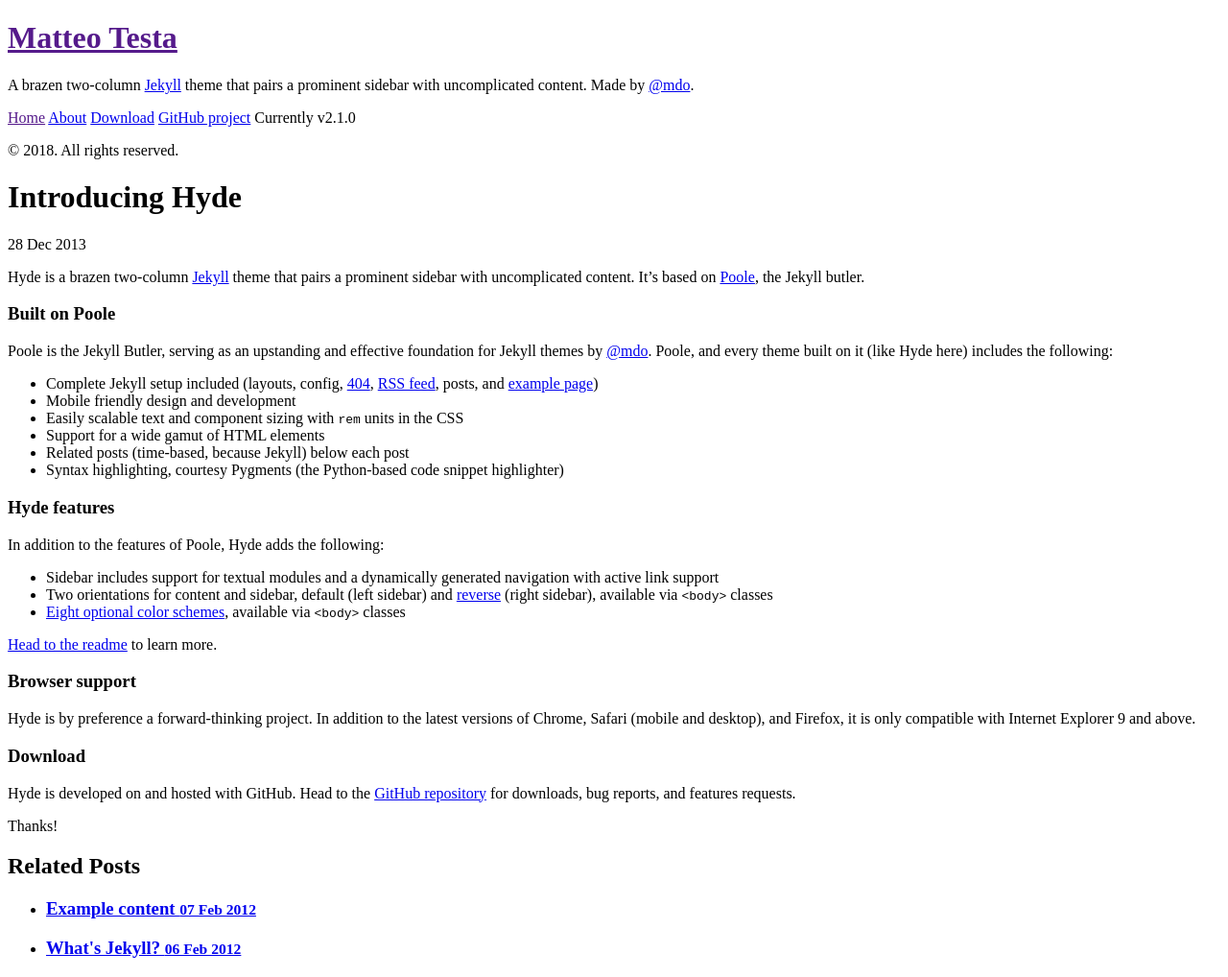
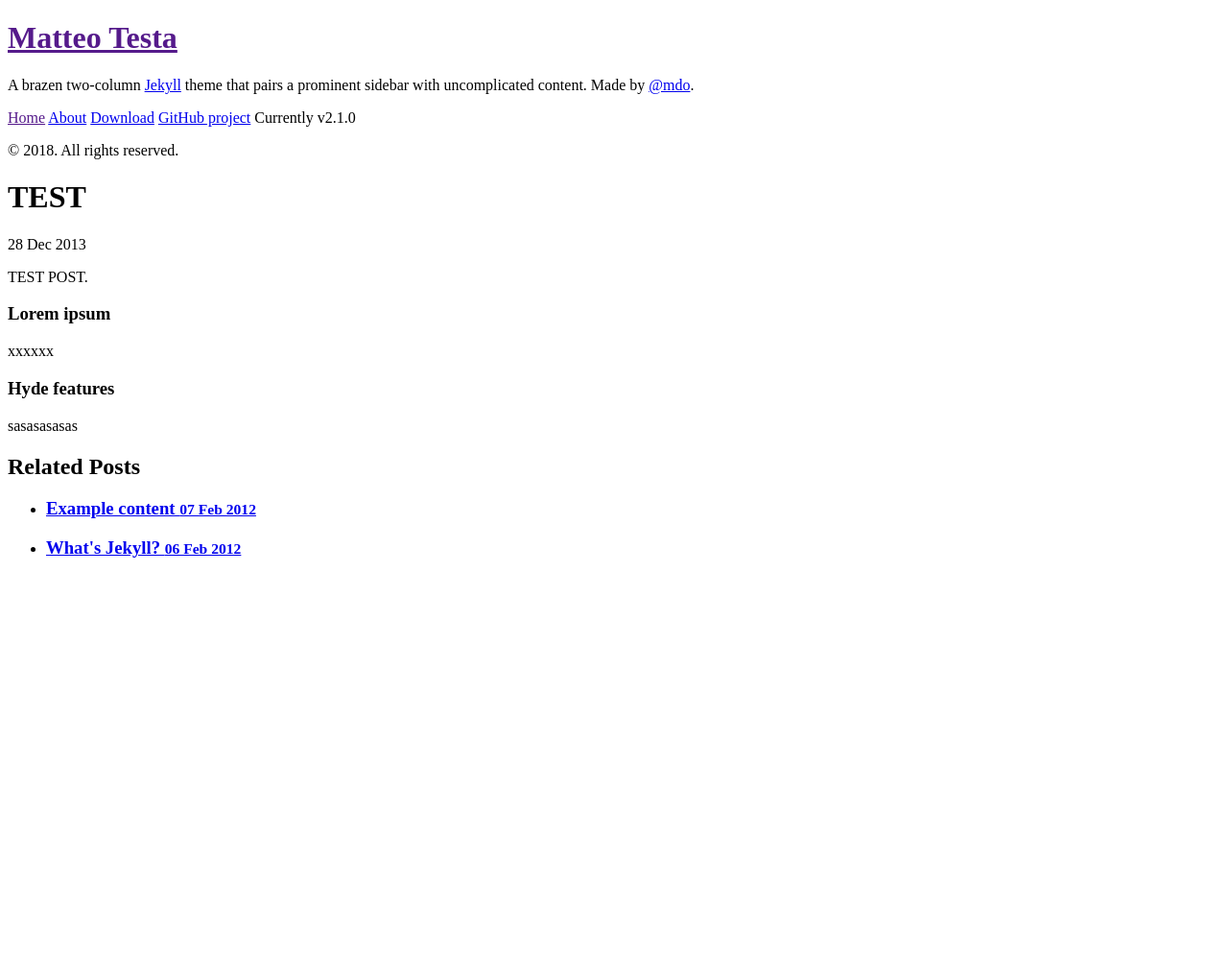
Before and after one commit to matteotesta/matteotesta.github.io, a Jekyll site: the page built from _posts/2013-12-28-introducing-hyde.md, in a window 1280 px wide. Shown: the whole page at 96% size. Built offline with Jekyll 4.4.1, drawn with Linux system fonts in a browser that asks for light colours; Markdown is read by kramdown in place of the engine named in the settings; after the commit the page ends 900 px from its top, so only the background shows below that.

Commit message:
Update 2013-12-28-introducing-hyde.md

```diff
--- a/_posts/2013-12-28-introducing-hyde.md
+++ b/_posts/2013-12-28-introducing-hyde.md
@@ -1,37 +1,12 @@
 ---
 layout: post
-title: Introducing Hyde
+title: TEST
 ---
+TEST POST.
 
-Hyde is a brazen two-column [Jekyll](http://jekyllrb.com) theme that pairs a prominent sidebar with uncomplicated content. It's based on [Poole](http://getpoole.com), the Jekyll butler.
-
-### Built on Poole
-
-Poole is the Jekyll Butler, serving as an upstanding and effective foundation for Jekyll themes by [@mdo](https://twitter.com/mdo). Poole, and every theme built on it (like Hyde here) includes the following:
-
-* Complete Jekyll setup included (layouts, config, [404](/404), [RSS feed](/atom.xml), posts, and [example page](/about))
-* Mobile friendly design and development
-* Easily scalable text and component sizing with `rem` units in the CSS
-* Support for a wide gamut of HTML elements
-* Related posts (time-based, because Jekyll) below each post
-* Syntax highlighting, courtesy Pygments (the Python-based code snippet highlighter)
+### Lorem ipsum
+xxxxxx
 
 ### Hyde features
 
-In addition to the features of Poole, Hyde adds the following:
-
-* Sidebar includes support for textual modules and a dynamically generated navigation with active link support
-* Two orientations for content and sidebar, default (left sidebar) and [reverse](https://github.com/poole/lanyon#reverse-layout) (right sidebar), available via `<body>` classes
-* [Eight optional color schemes](https://github.com/poole/hyde#themes), available via `<body>` classes
-
-[Head to the readme](https://github.com/poole/hyde#readme) to learn more.
-
-### Browser support
-
-Hyde is by preference a forward-thinking project. In addition to the latest versions of Chrome, Safari (mobile and desktop), and Firefox, it is only compatible with Internet Explorer 9 and above.
-
-### Download
-
-Hyde is developed on and hosted with GitHub. Head to the <a href="https://github.com/poole/hyde">GitHub repository</a> for downloads, bug reports, and features requests.
-
-Thanks!
+sasasasasas
```
